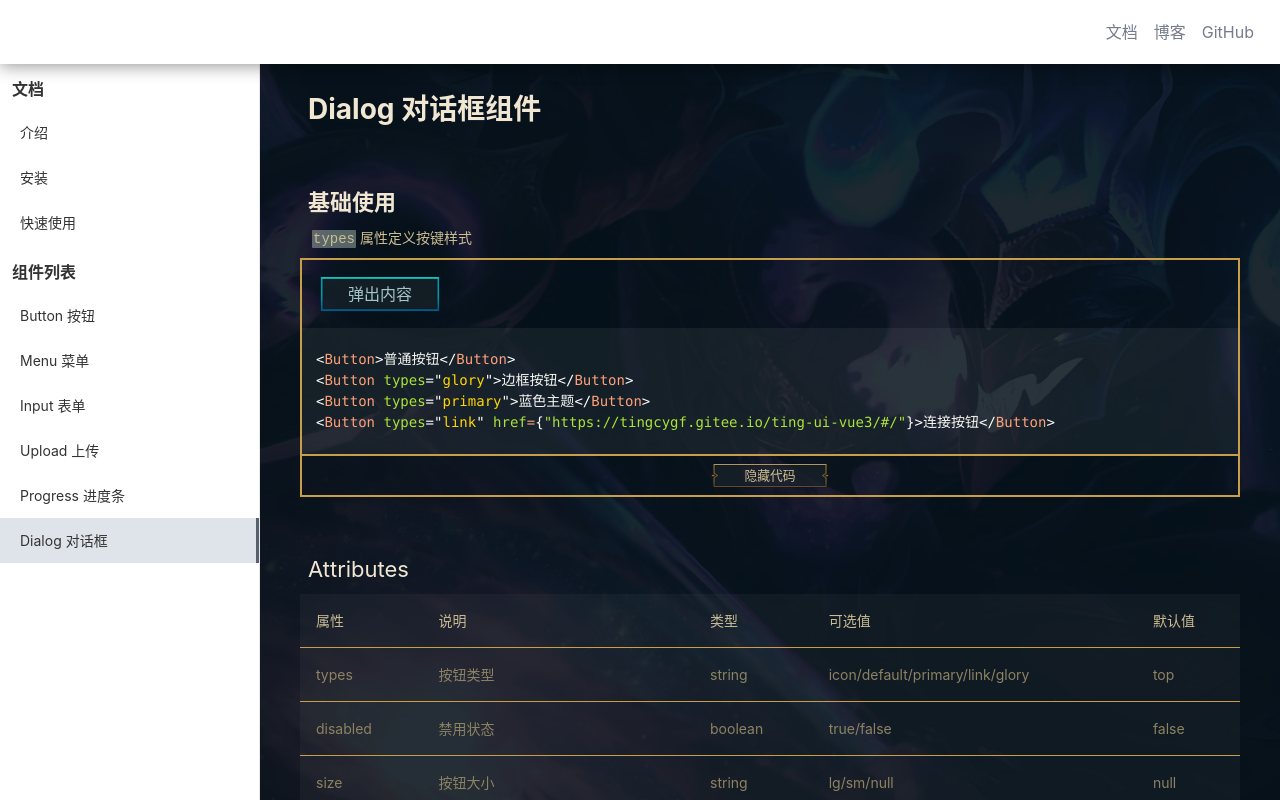
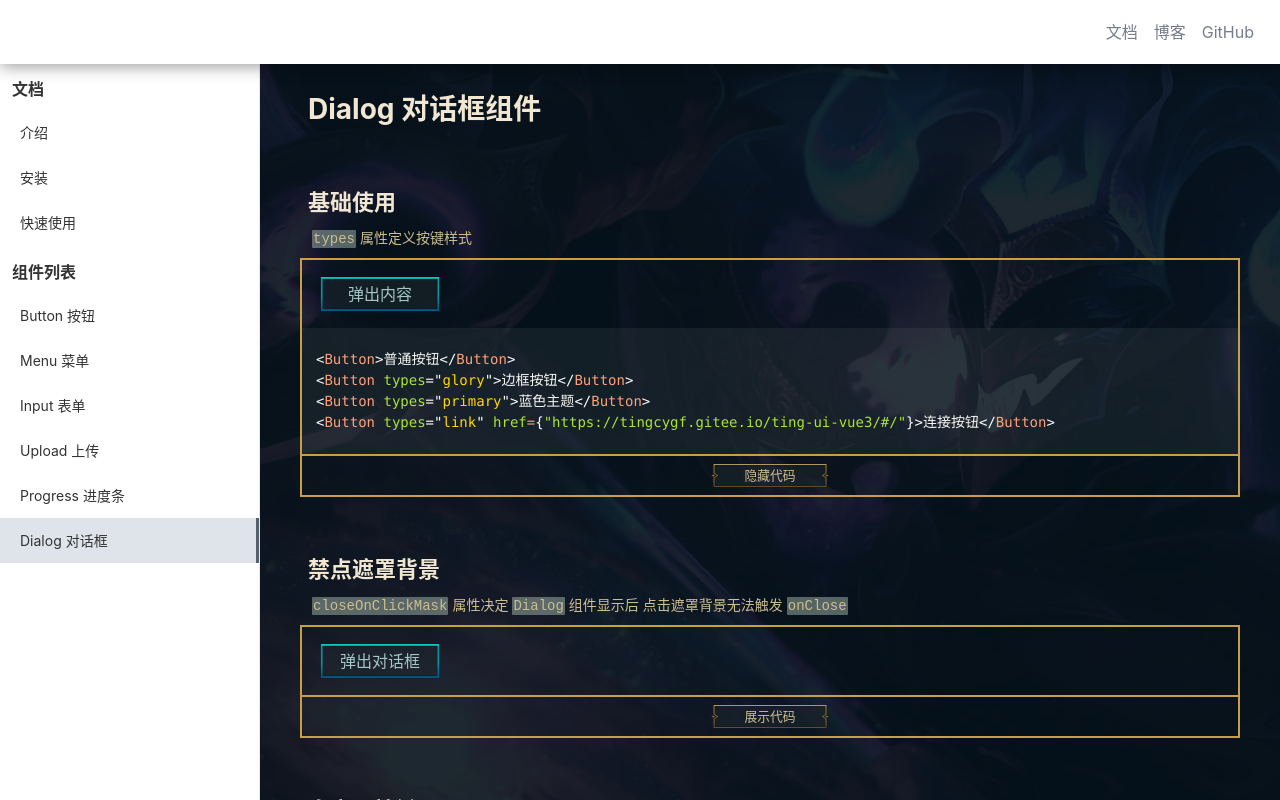
Before and after one commit to Ting-Code/Ting-UI-LOL-React, a React app: page /#/doc/dialog in a window 1280 px wide. Built offline with nearby package versions, Linux system fonts and the light colour scheme.

Commit message:
Dialog组件页面

```diff
--- a/src/view/DocLib/DialogDoc/DialogDoc.tsx
+++ b/src/view/DocLib/DialogDoc/DialogDoc.tsx
@@ -2,42 +2,86 @@ import React from "react";
 import './style.scss'
 import {Attr} from "../../components/Attr/Attr";
 import {DialogBase} from "./DialogBase";
+import {DialogMark} from "./DialogMask";
+import {DialogButton} from "./DialogButton";
+import {DialogAlert} from "./DialogAlert";
+import {DialogConfirm} from "./DialogConfirm";
 
 const DialogDoc: React.FC = () => {
   const date = [
     {
-      params: 'types',
-      desc: '按钮类型',
-      type: 'string',
-      select: 'icon/default/primary/link/glory',
-      default: 'top',
-    },
-    {
-      params: 'disabled',
-      desc: '禁用状态',
+      params: 'visible',
+      desc: '是否显示对话框',
       type: 'boolean',
       select: 'true/false',
       default: 'false',
     },
     {
-      params: 'size',
-      desc: '按钮大小',
-      type: 'string',
-      select: 'lg/sm/null',
-      default: 'null',
+      params: 'closeOnClickMask',
+      desc: '是否点击遮罩触发onClose',
+      type: 'boolean',
+      select: 'true/false',
+      default: 'true',
     },
     {
-      params: 'href',
-      desc: 'types为link时跳转地址',
+      params: 'title',
+      desc: '对话框标题',
       type: 'string',
       select: 'string',
       default: '',
     },
     {
-      params: 'name',
-      desc: 'types为icon时的icon类型',
+      params: 'buttons',
+      desc: '自定义按钮',
+      type: 'Array<ReactElement>',
+      select: 'Array<ReactElement>',
+      default: '',
+    },
+  ]
+  const alert = [
+    {
+      params: 'title',
+      desc: '对话框标题',
       type: 'string',
       select: 'string',
+      default: '',
+    },
+    {
+      params: 'children',
+      desc: '对话框内容',
+      type: 'string',
+      select: 'string',
+      default: '',
+    },
+  ]
+
+  const confirm = [
+    {
+      params: '第一个参数.title',
+      desc: '对话框标题',
+      type: 'string',
+      select: 'string',
+      default: '',
+    },
+    {
+      params: '第一个参数.children',
+      desc: '对话框内容',
+      type: 'string',
+      select: 'string',
+      default: '',
+    },
+    {
+      params: '第二个参数',
+      desc: '点击确定回调函数(可选)',
+      type: '()=>void',
+      select: '()=>void',
+      default: '',
+    },
+    {
+      params: '第三个参数',
+      desc: '点击取消回调函数(可选)',
+      type: '()=>void',
+      select: '()=>void',
       default: '',
     },
   ]
@@ -46,8 +90,13 @@ const DialogDoc: React.FC = () => {
     <div>
       <h2 className="doc-dialog">Dialog 对话框组件</h2>
       <DialogBase/>
+      <DialogMark/>
+      <DialogButton/>
+      <DialogAlert/>
+      <DialogConfirm/>
       <Attr data={date} title="Attributes"/>
-      <Attr data={date} title="Attributes"/>
+      <Attr data={alert} title="alert传入参数"/>
+      <Attr data={confirm} title="confirm传入参数"/>
     </div>
   )
 }
```
